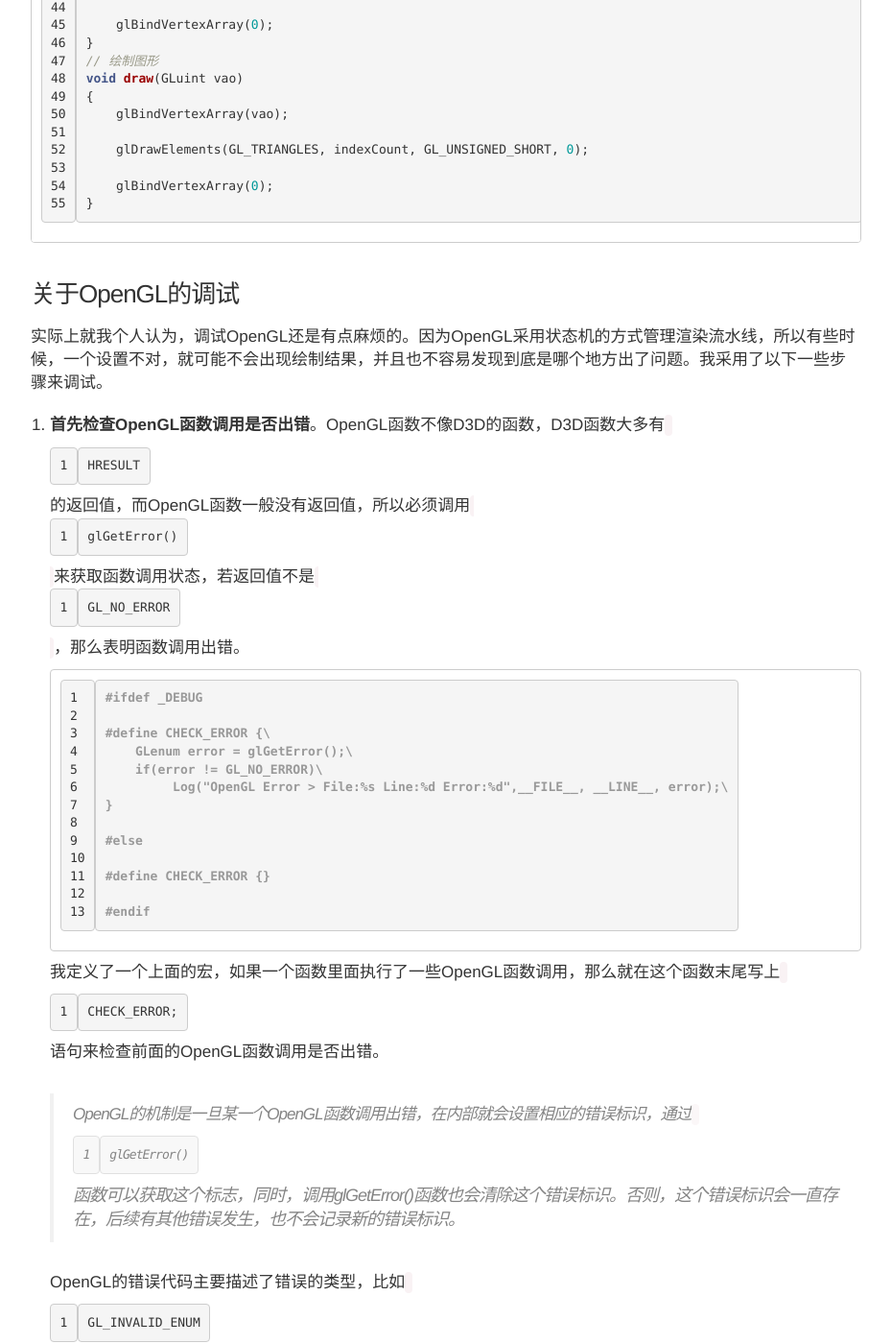
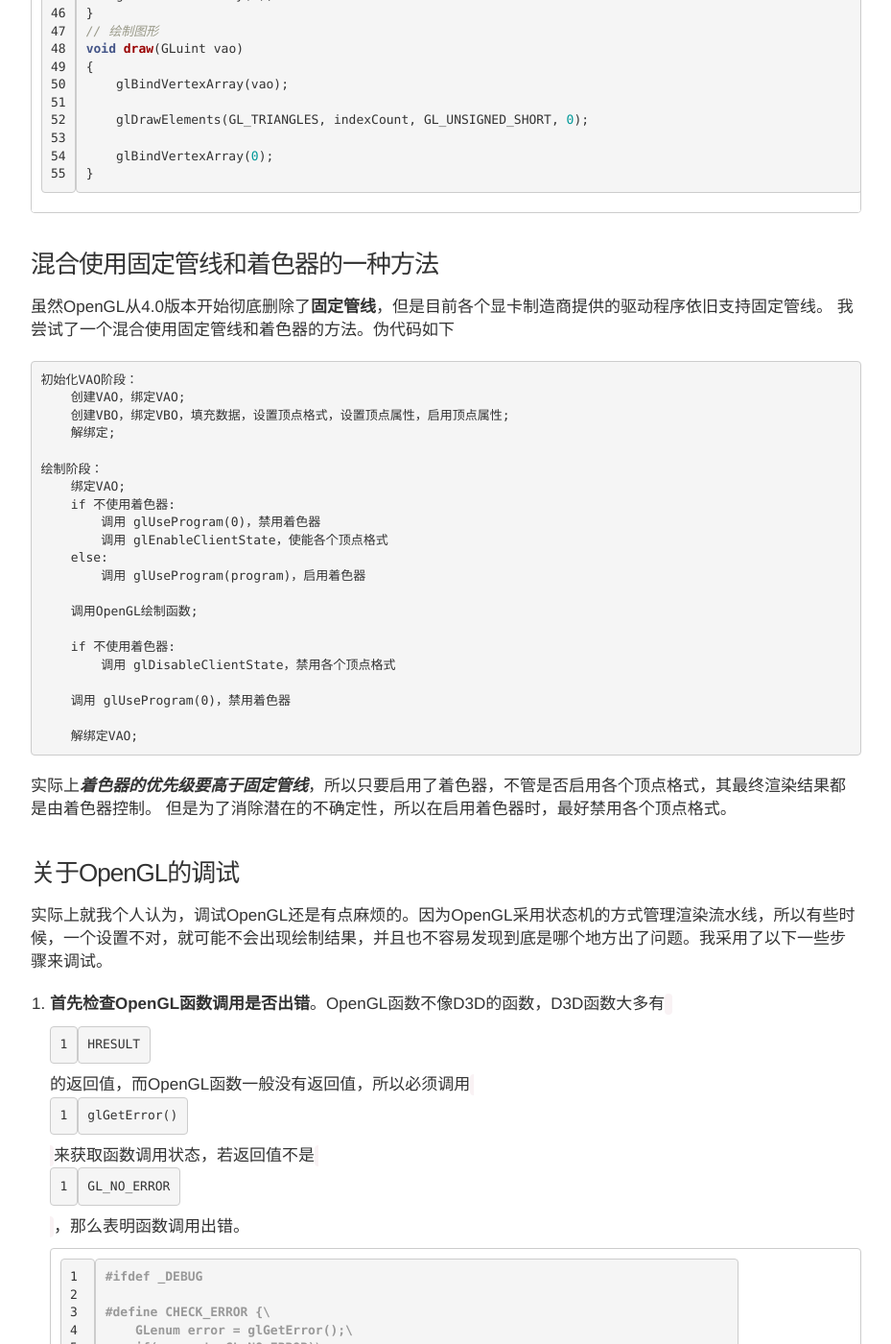
Before and after one commit to Gemini2015/gemini2015.github.io, a Jekyll site: the page built from _posts/2014-12-04-zfxengine-opengl.markdown, in a window 1280 px wide and 1400 px high, scrolled down 6483 px. Shown: the whole window at 96% size, without its empty margins (175-1104 px from the left). Built offline with Jekyll 4.4.1, drawn with Linux system fonts in a browser that asks for light colours; nearby versions of some CDN libraries; comment, search, counter and statistics services are not loaded; some of the changed text lies outside the part shown.

Commit message:
更新混合使用固定管线和着色器

````diff
--- a/_posts/2014-12-04-zfxengine-opengl.markdown
+++ b/_posts/2014-12-04-zfxengine-opengl.markdown
@@ -128,7 +128,7 @@ if(glIsBuffer(indexbuffer))
 上面说到了VBO，VBO主要用来作为数据的容器，在具体绘制时，还会涉及到绘制状态参数的设置。VAO的作用就是管理渲染的状态。
 使用VAO的步骤如下：
 
-```
+```plain
 初始化VAO阶段：
     创建VAO，绑定VAO;
     创建VBO，绑定VBO，填充数据，设置顶点属性，启用顶点属性;
@@ -199,6 +199,37 @@ void draw(GLuint vao)
     glBindVertexArray(0);
 }
 ```
+
+
+### 混合使用固定管线和着色器的一种方法
+虽然OpenGL从4.0版本开始彻底删除了**固定管线**，但是目前各个显卡制造商提供的驱动程序依旧支持固定管线。
+我尝试了一个混合使用固定管线和着色器的方法。伪代码如下
+
+```plain
+初始化VAO阶段：
+    创建VAO，绑定VAO;
+    创建VBO，绑定VBO，填充数据，设置顶点格式，设置顶点属性，启用顶点属性;
+    解绑定;
+
+绘制阶段：
+    绑定VAO;
+    if 不使用着色器:
+        调用 glUseProgram(0)，禁用着色器
+        调用 glEnableClientState，使能各个顶点格式
+    else:
+        调用 glUseProgram(program)，启用着色器
+
+    调用OpenGL绘制函数;
+
+    if 不使用着色器:
+        调用 glDisableClientState，禁用各个顶点格式
+
+    调用 glUseProgram(0)，禁用着色器
+
+    解绑定VAO;
+```
+实际上***着色器的优先级要高于固定管线***，所以只要启用了着色器，不管是否启用各个顶点格式，其最终渲染结果都是由着色器控制。
+但是为了消除潜在的不确定性，所以在启用着色器时，最好禁用各个顶点格式。
 
 
 ### 关于OpenGL的调试
````
